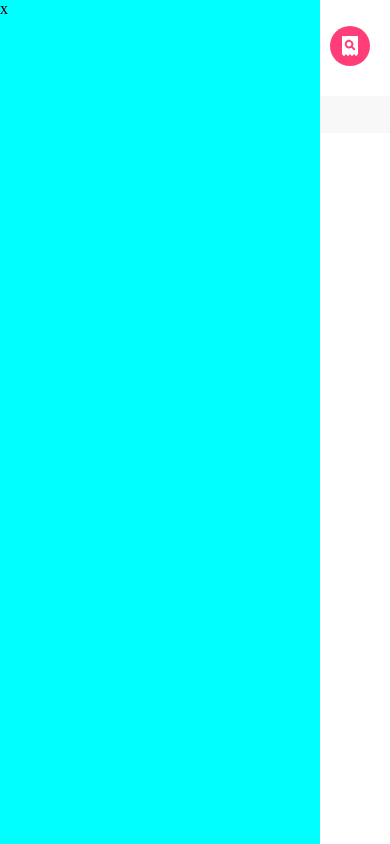
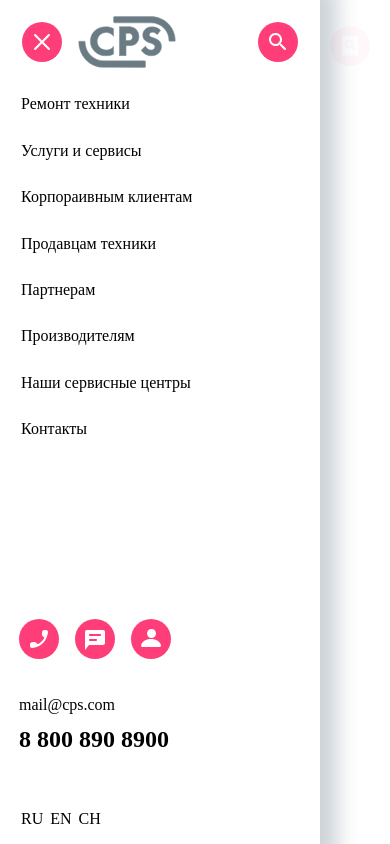
Before and after one commit to protivotankovaiaystanovka/protivotankovi-kod, a website built with Vite: page index.html in a window 390 px wide. Both pictures are taken after a click on the item 40 px from the left and 48 px from the top of the page. Built offline with nearby package versions, Linux system fonts and the light colour scheme.

Commit message:
burger abd

```diff
--- a/index.html
+++ b/index.html
@@ -55,7 +55,41 @@
         </div>
 
         <div class="menu">
-          <div class="close">x</div>
+          <div class="menu-1"><div><ul class ="menu--header"><div class="flex"><li class="close"><img src="images/крестик.svg" alt=""></li>
+
+            <li><img src="images/logo.svg" alt=""></li></div>
+            <div><li><img src="images/search.svg" alt=""></li></div>
+          </ul>
+          <ul class="menu--list">
+            <li>Ремонт техники</li>
+            <li>Услуги и сервисы</li>
+            <li>Корпораивным клиентам</li>
+            <li>Продавцам техники</li>
+            <li>Партнерам</li>
+            <li>Производителям</li>
+            <li>Наши сервисные центры</li>
+            <li>Контакты</li>
+          </ul>
+        </div>
+
+        <div>
+         <ul class="menu--icon">
+          <li><img src="images/call.svg" alt=""></li>
+          <li><img src="images/chat.svg" alt=""></li>
+          <li><img src="images/profile.svg" alt=""></li>
+         </ul>
+
+         <div class="menu--mail">mail@cps.com</div>
+         <div class="menu--cifri">8 800 890 8900</div>
+
+         <ul class="menu--lang">
+          <li>RU</li>
+          <li>EN</li>
+          <li>CH</li>
+         </ul>
+        </div>
+        </div>
+        <div class="menu-white"></div>
         </div>
 
         <div class="header__navigation">
@@ -70,6 +104,7 @@
 
 
       </div>
+      <div class="polosa"></div>
       <div class="main">
         <h1>Услуги и сервисы</h1>
 
--- a/styles/style.scss
+++ b/styles/style.scss
@@ -68,7 +68,7 @@ li {
   background-color: #f8f8f8;
   width: 100%;
   min-width: 300px;
-  height: 100%;
+  height: 100vhg;
 }
 .main.h2 {
   margin-left: 20px;
@@ -127,15 +127,83 @@ li {
   width: 100%;
 }
 
-.menu{
+.menu {
   display: none;
+  &--header {
+    padding-left: 22px;
+    padding-right: 22px;
+    display: flex;
+    justify-content: space-between;
+    align-items: center;
+  }
+  &--list {
+    padding: 7px 21px;
+    display: flex;
+    flex-direction: column;
+    gap: 28px;
+    font-size: 16px;
+    font-weight: 500;
+  }
+  &--icon {
+    display: flex;
+    gap: 16px;
+    padding-left: 19px;
+  }
+  &--lang {
+    display: flex;
+    gap: 7px;
+    padding-left: 21px;
+    padding-top: 40px;
+  }
+  &--mail {
+    padding-left: 19px;
+    font-size: 16px;
+    font-weight: 500;
+    padding-top: 16px;
+  }
+  &--cifri {
+    padding-left: 19px;
+    padding-top: 12px;
+    font-weight: 700;
+    font-size: 24px;
+  }
 }
-.menu_open{
+.menu_open {
   display: flex;
+  width: 100vh;
+  height: 100vh;
+  position: fixed;
+  left: 320px;
+  top: 0;
+}
+.flex {
+  display: flex;
+  align-items: center;
+  gap: 16px;
+}
+
+.menu-1 {
+  display: flex;
+  flex-direction: column;
+  justify-content: space-between;
   width: 320px;
   height: 100vh;
-  background-color: aqua;
+  background-color: rgb(255, 255, 255);
   position: fixed;
   top: 0;
   left: 0;
+  box-shadow: 0px 0px 20px 17px rgba(34, 60, 80, 0.23);
+  z-index: 1;
 }
+.menu-white {
+  width: 100%;
+  height: 100%;
+  background-color: white;
+  opacity: 0.96;
+  z-index: 0;
+}
+.polosa{
+  width: 100%;
+  height: 1px;
+  background-color: #d9fff5;
+}
```
Also changed, not shown: images/крестик.svg (added).
